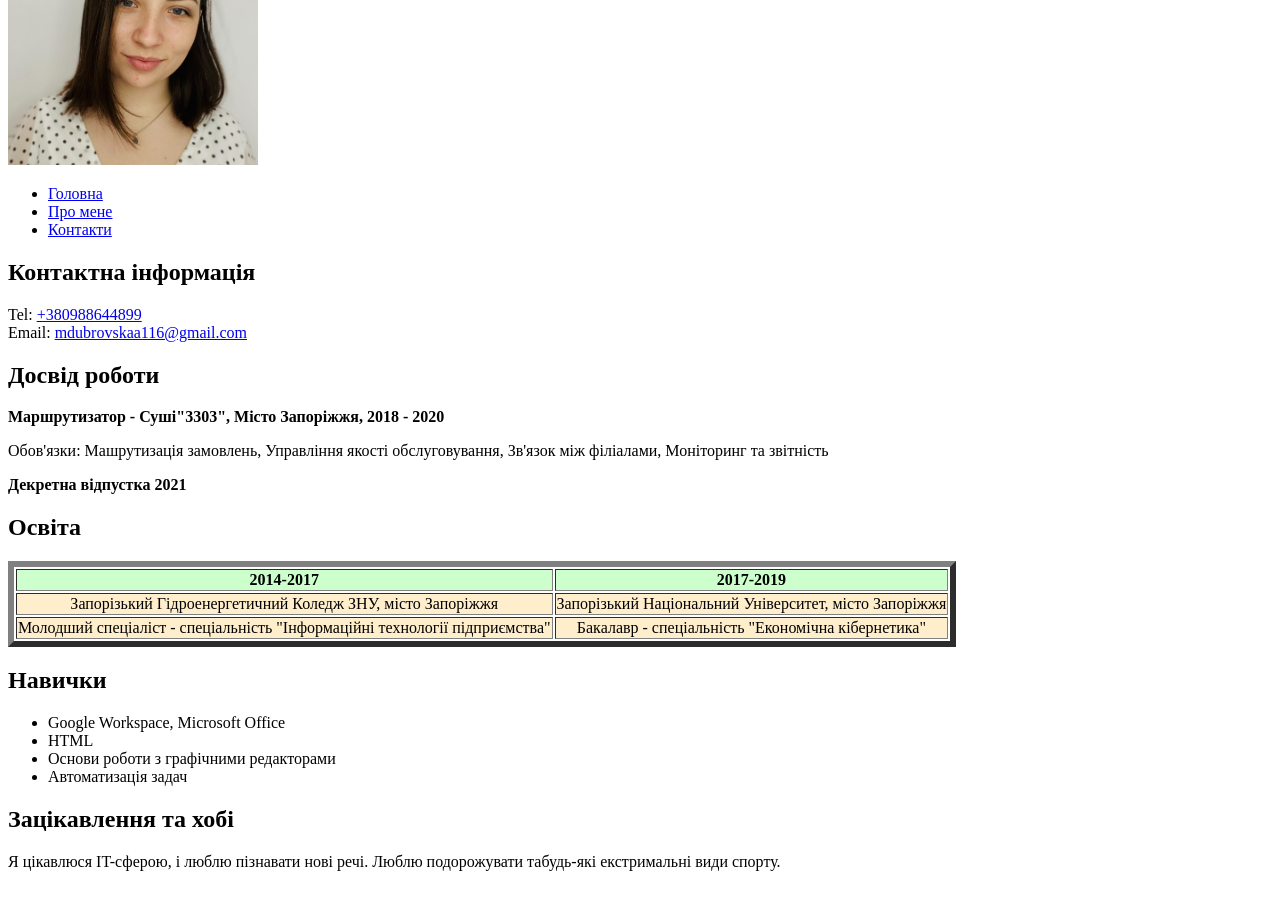
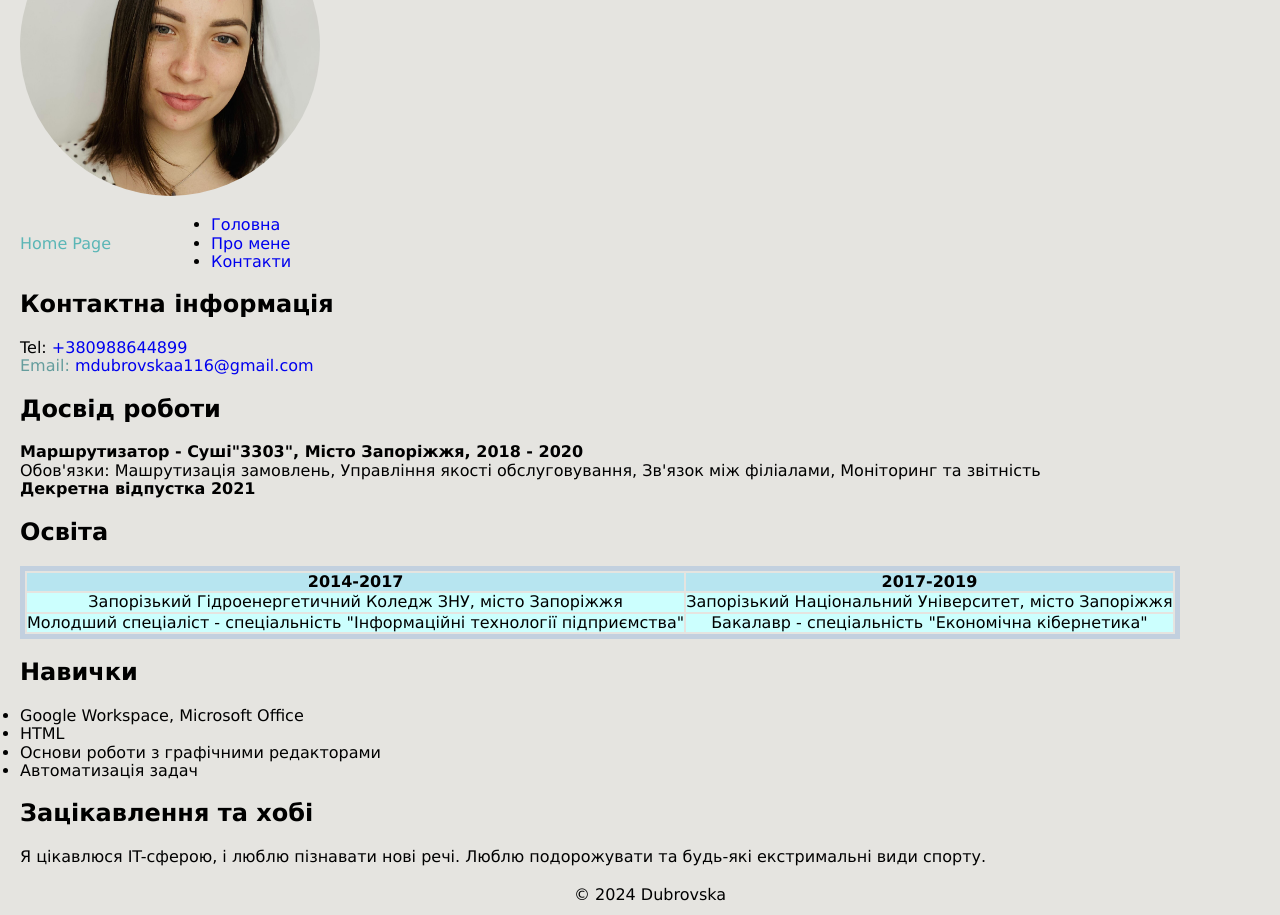
Before and after one commit to dubrovskam/beetroot-test-project, a plain HTML site: page homeworks/cv/index.html in a window 1280 px wide. Shown: the part 219-1134 px from the top of the page. Before the commit the page ends 1106 px from the top, so only its background shows below. Drawn offline with Linux system fonts and the light colour scheme.

Commit message:
add style for cv

```diff
--- /dev/null
+++ b/homeworks/cv/index.css
@@ -0,0 +1,74 @@
+/* * Prifile */
+
+.profile-image-block {
+  border-radius: 50%;
+  overflow: hidden;
+  width: 300px;
+  height: 300px;
+  margin-top: 20px;
+  margin-bottom: 20px;
+}
+
+.profile-image {
+  width: 100%;
+}
+
+/* * Content */
+
+.profession{
+  color: #5d9444;
+  margin-bottom: 20px;
+  margin-top: 20px;
+}
+
+h1, h2 {
+  margin-bottom: 20px;
+  margin-top: 20px;
+}
+
+body {
+  font-size: 16px;
+  margin-left: 20px;
+  font-family: Verdana, Geneva, Tahoma, sans-serif;
+  background-color: #e5e4e0;
+}
+
+div+div{
+  color:rgb(101, 157, 157)
+}
+
+.home-page {
+  color: rgb(91, 182, 182);
+  margin-top: 20px;
+  margin-bottom: 20px;
+}
+
+.navigation {
+  display: flex;
+  align-items: center;
+  gap: 100px;
+}
+
+/* * Table */
+
+.table {
+  border: 5px solid rgb(194, 208, 223);
+}
+/* Headline */
+
+.headline {
+  background-color: #b7e5f0;
+}
+
+.column {
+  text-align: center;
+  background-color: #ccfffe;
+}
+
+/* *Footer */
+
+footer {
+  text-align: center;
+  padding: 10px;
+  margin-top: 10px;
+}
--- a/homeworks/cv/index.html
+++ b/homeworks/cv/index.html
@@ -4,19 +4,31 @@
     <meta charset="UTF-8" />
     <meta name="viewport" content="width=device-width, initial-scale=1.0" />
     <title>CV Dubrovska Maria</title>
+    <!-- * Styles -->
+    <!-- Normalize -->
+    <link rel="stylesheet" href="../../styles/normalize.css" />
+    <!-- Main -->
+    <link rel="stylesheet" href="../../styles/main.css" />
+    <link rel="stylesheet" href="./index.css" />
   </head>
   <body>
-    <div><a href="../../index.html">Home Page</a></div>
+    <div class="app">
       <main>
         <section id="home">
           <h1>Дубровська Марія</h1>
-        <div>
-          <b>Front-End Developer</b>
-        </div>
+          <div class="profession">Front-End Developer</div>
         </section>
         <header>
-        <img src="./img/myphoto.jpg" alt="photo" width="250"/>
-        <nav>
+          <!-- * Profile -->
+          <div class="profile-image-block">
+            <!-- Photo -->
+            <img class="profile-image" src="./img/myphoto.jpg" alt="photo" />
+          </div>
+          <!-- * Navigation -->
+          <nav class="navigation">
+            <div>
+              <a class="home-page" href="../../index.html">Home Page</a>
+            </div>
             <ul>
               <li><a href="#home">Головна</a></li>
               <li><a href="#about">Про мене</a></li>
@@ -24,14 +36,18 @@
             </ul>
           </nav>
         </header>
+        <!-- * Contacts -->
         <section id="contact">
           <h2>Контактна інформація</h2>
           <div>Tel: <a href="tel:+380988644899">+380988644899</a></div>
           <div>
             Email:
-          <a href="mailto:mdubrovskaa116@gmail.com">mdubrovskaa116@gmail.com</a>
+            <a href="mailto:mdubrovskaa116@gmail.com"
+              >mdubrovskaa116@gmail.com</a
+            >
           </div>
         </section>
+        <!-- * Content -->
         <h2>Досвід роботи</h2>
         <div>
           <b>Маршрутизатор - Суші"3303", Місто Запоріжжя, 2018 - 2020</b>
@@ -44,14 +60,15 @@
           <b>Декретна відпустка 2021</b>
         </div>
         <h2>Освіта</h2>
-      <table border="6">
-        <thead style="background: #ccffcc">
+        <!-- * Table -->
+        <table class="table">
+          <thead class="headline">
             <tr>
               <th>2014-2017</th>
               <th>2017-2019</th>
             </tr>
           </thead>
-        <tbody align="center" style="background: #ffeecc">
+          <tbody class="column">
             <tr>
               <td>Запорізький Гідроенергетичний Коледж ЗНУ, місто Запоріжжя</td>
               <td>Запорізький Національний Університет, місто Запоріжжя</td>
@@ -75,10 +92,14 @@
         <section id="about">
           <h2>Зацікавлення та хобі</h2>
           <p>
-          Я цікавлюся IT-сферою, і люблю пізнавати нові речі. Люблю подорожувати
-          табудь-які екстримальні види спорту.
+            Я цікавлюся IT-сферою, і люблю пізнавати нові речі. Люблю
+            подорожувати та будь-які екстримальні види спорту.
           </p>
         </section>
       </main>
+      <footer>
+        <p>&copy; 2024 Dubrovska</p>
+      </footer>
+    </div>
   </body>
 </html>
--- a/styles/main.css
+++ b/styles/main.css
@@ -1,5 +1,25 @@
+/* *Global */
 * {
   box-sizing: border-box;
   padding: 0;
   margin: 0;
 }
+
+/* * Body */
+body{
+  font-size: 14;
+}
+
+/* * Titles */
+h1, h2, h3, h4, h5, h6 {
+  margin-bottom: 0;
+  margin-top: 0;
+}
+
+img {
+  width: 100%;
+}
+
+a {
+  text-decoration: none;
+}
```
Also changed, not shown: homeworks/semantic/index.html (+3 -1 lines). Lines whose indentation alone changed are shown as unchanged.
